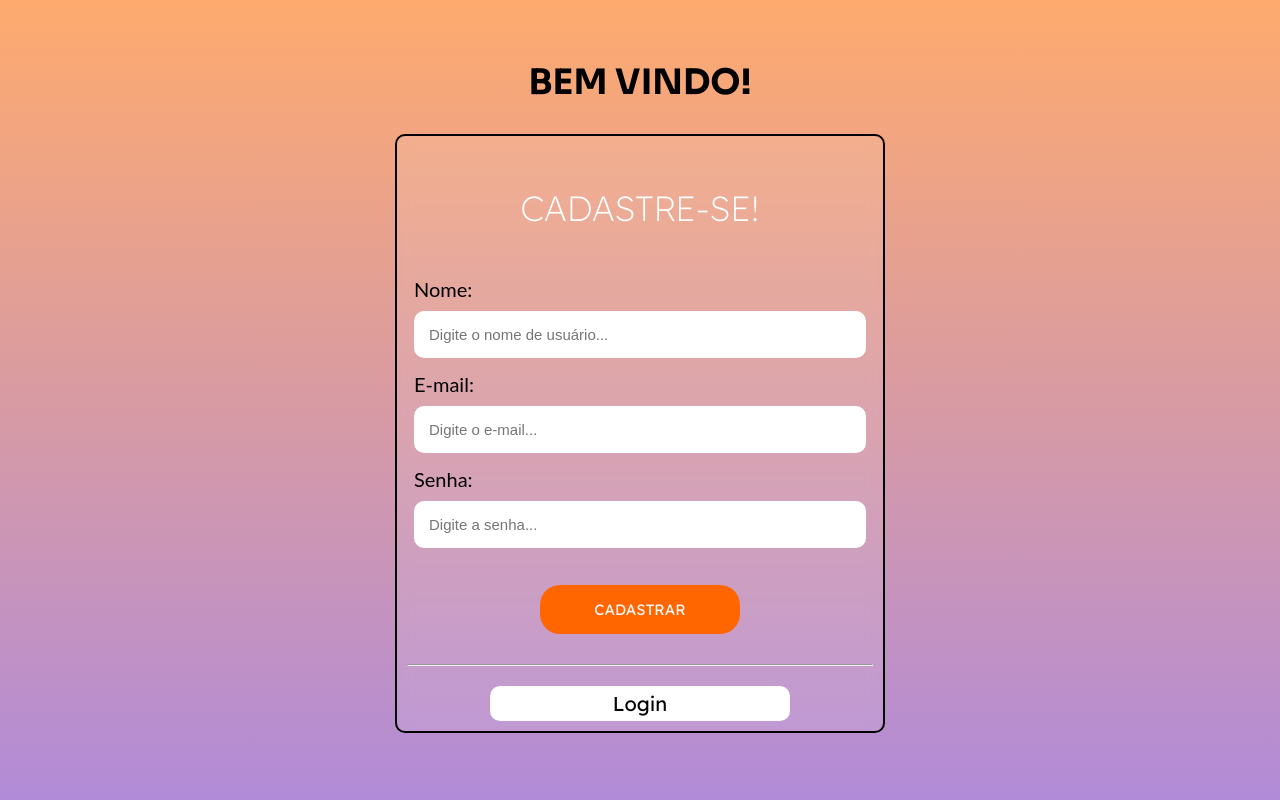
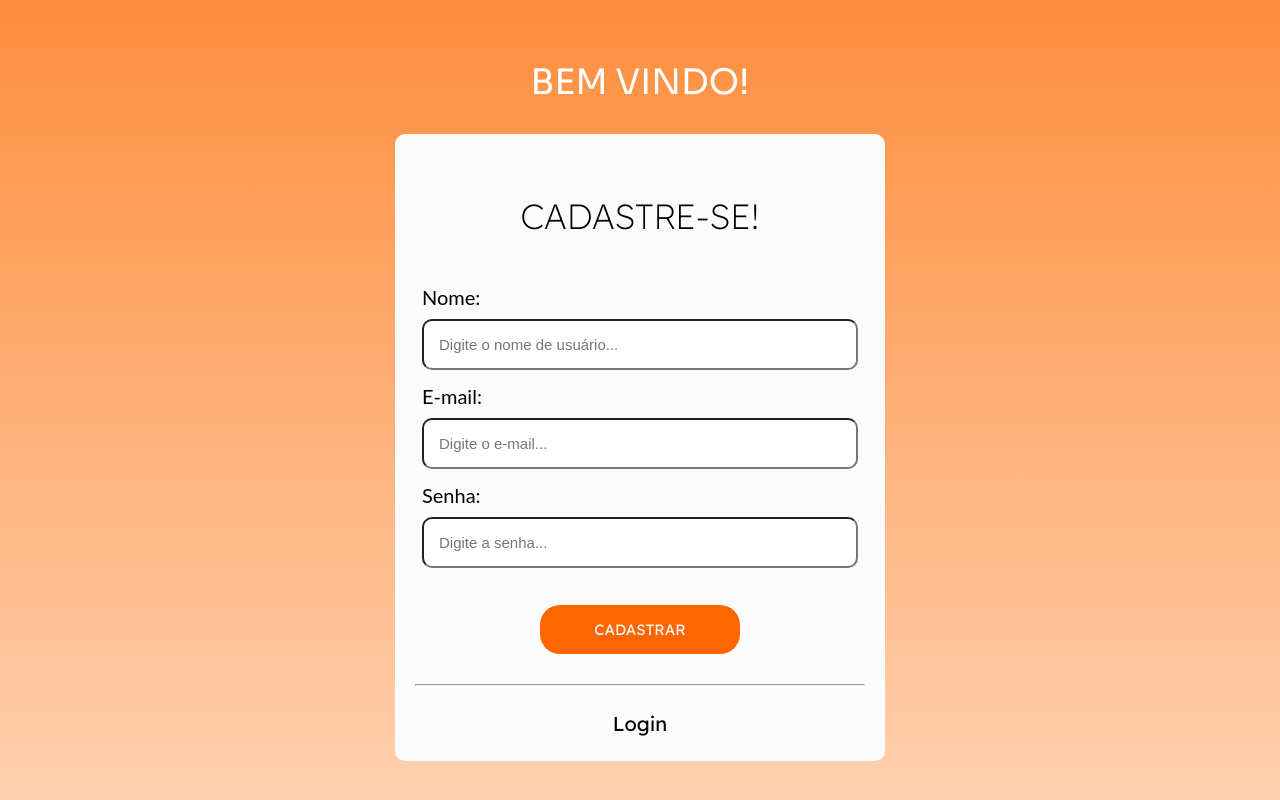
Before and after one commit to felipecoimbra123/projeto-profissional, a plain HTML site: page frontend/pages/register.html in a window 1280 px wide. Drawn offline with Linux system fonts and the light colour scheme; a web font is replaced by a local one.

Commit message:
Login/Cadastro ajeitado conforme sugestões da pré-banca

```diff
--- a/frontend/style/style.css
+++ b/frontend/style/style.css
@@ -8,7 +8,7 @@
 }
 
 body {
-    background: linear-gradient(#fe6a0091, #9966ccc1) no-repeat;
+    background: linear-gradient(#fe6a00c3, #fe6a0050) no-repeat;
     background-size: cover;
     min-height: 100vh;
     min-height: 100svh;
@@ -22,19 +22,17 @@ body {
 }
 
 .form-register {
-    border: 2px solid black;
     border-radius: 10px;
-    padding: 10px;
-    background: rgba(255, 255, 255, 0.10);
+    padding: 20px;
+    background-color: rgb(251, 251, 251);
     backdrop-filter: blur(8px);
     -webkit-backdrop-filter: blur(8px);
 }
 
 .form-login{
-    border: 2px solid black;
     border-radius: 10px;
-    padding: 10px;
-    background: rgba(255, 255, 255, 0.10);
+    padding: 20px;
+    background-color: rgb(251, 251, 251);
     backdrop-filter: blur(8px);
     -webkit-backdrop-filter: blur(8px);
 }
@@ -42,7 +40,9 @@ body {
 h1 {
     font-family: "Sora", sans-serif;
     text-transform: uppercase;
+    color: white;
     text-align: center;
+    font-weight: normal;
     font-size: 35px;
     margin: 30px;
 }
@@ -54,7 +54,6 @@ h2 {
     text-align: center;
     font-size: 35px;
     margin: 40px;
-    color: white;
 }
 
 .form-div {
@@ -71,7 +70,6 @@ h2 {
 }
 
 .form-div input {
-    border: none;
     font-size: 15px;
     outline: none;
     padding: 15px;
@@ -122,7 +120,6 @@ h2 {
 }
 
 a {
-    background-color: white;
     padding: 5px;
     display: flex;
     width: 300px;
```
